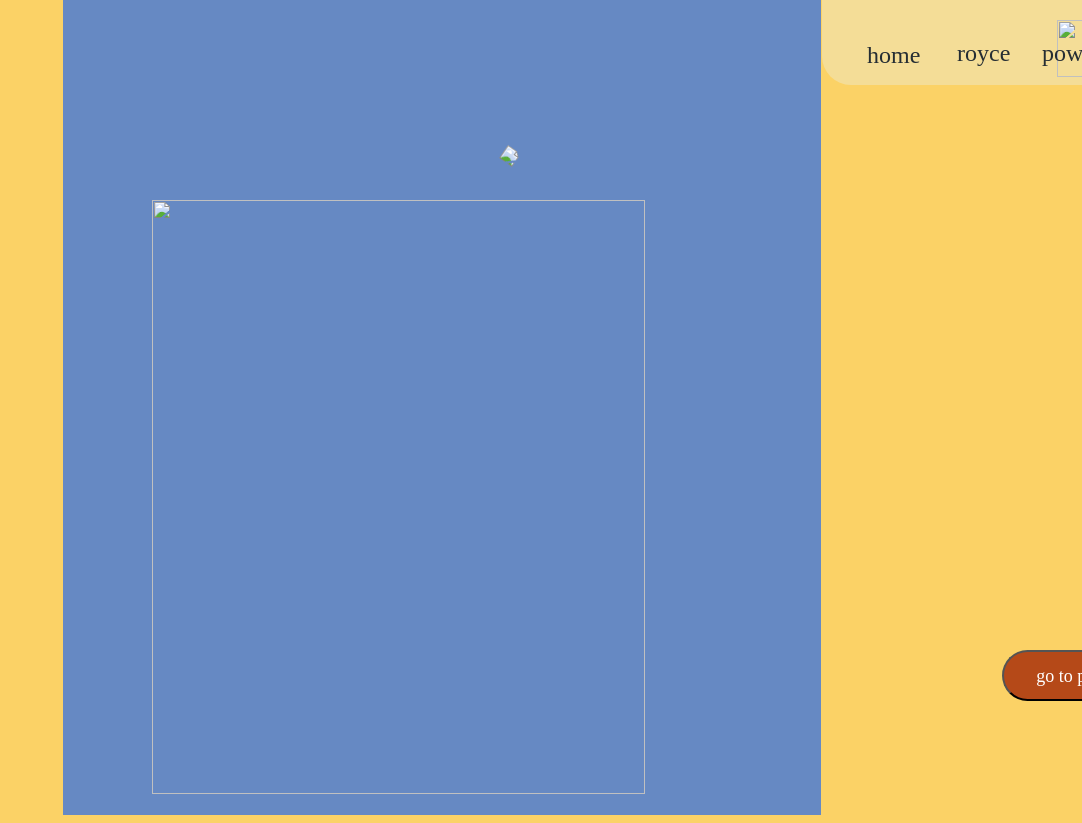
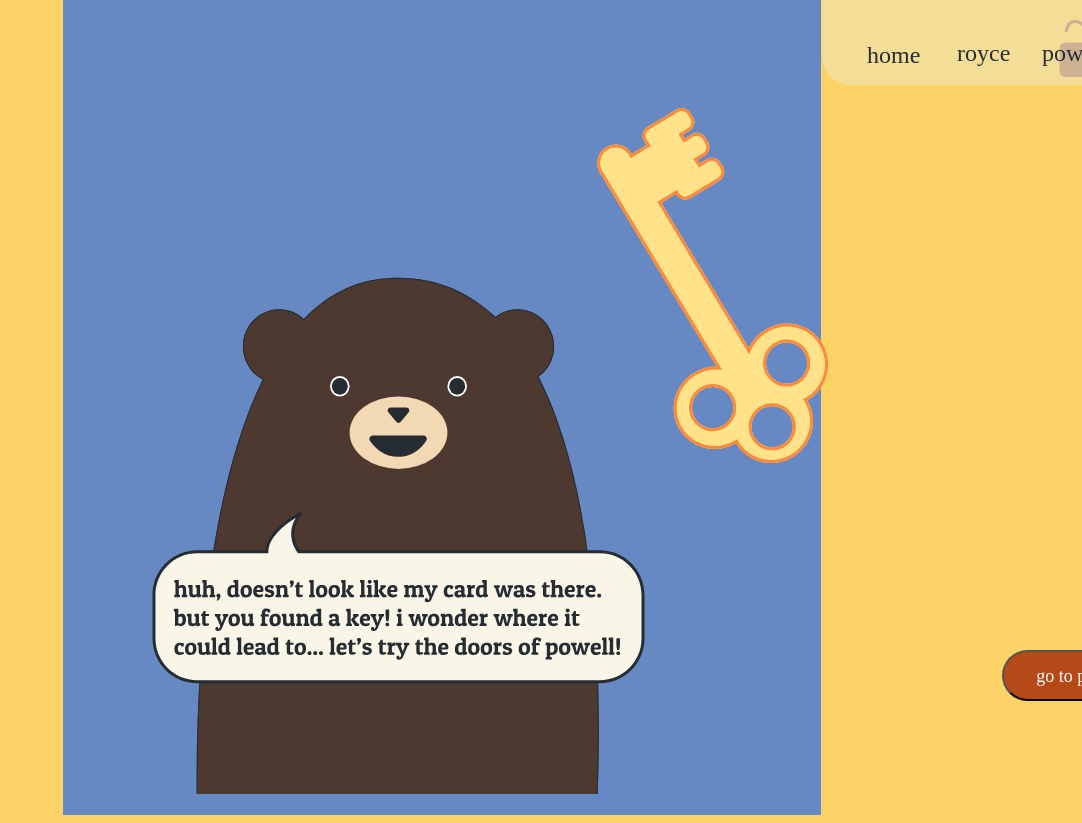
Before and after one commit to jesstsomethoughts/findingbruin, a plain HTML site: page transition2.html in a window 1280 px wide. Shown: the top 823 px of the page, without its empty margins (198-1280 px from the left). Drawn offline with Linux system fonts and the light colour scheme; files that its build step writes are made by us from their sources; a web font is replaced by a local one.

Commit message:
Update transition2.html

```diff
--- a/transition2.html
+++ b/transition2.html
@@ -6,7 +6,7 @@
         <meta name="HandheldFriendly" content="true">
         <title>where is my bruincard?</title>
         <link href="https://fonts.googleapis.com/css2?family=Patua+One&display=swap" rel="stylesheet">
-        <link href="transition.css" type="text/css" rel="stylesheet">
+        <link href="css/transition.css" type="text/css" rel="stylesheet">
     </head>
 
     <body>
@@ -24,11 +24,11 @@
             </ul>
         </navbar>
         <div class="locks">
-            <img src="unlock.svg" class="plock">
+            <img src="images/unlock.svg" class="plock">
         </div>
         <div class="main-container">
-            <img class="bear2" src="bruin2.svg">
-            <img class="key" src="key.svg">
+            <img class="bear2" src="images/bruin2.svg">
+            <img class="key" src="images/key.svg">
         </div>
 
         <div class="topowell">
```
